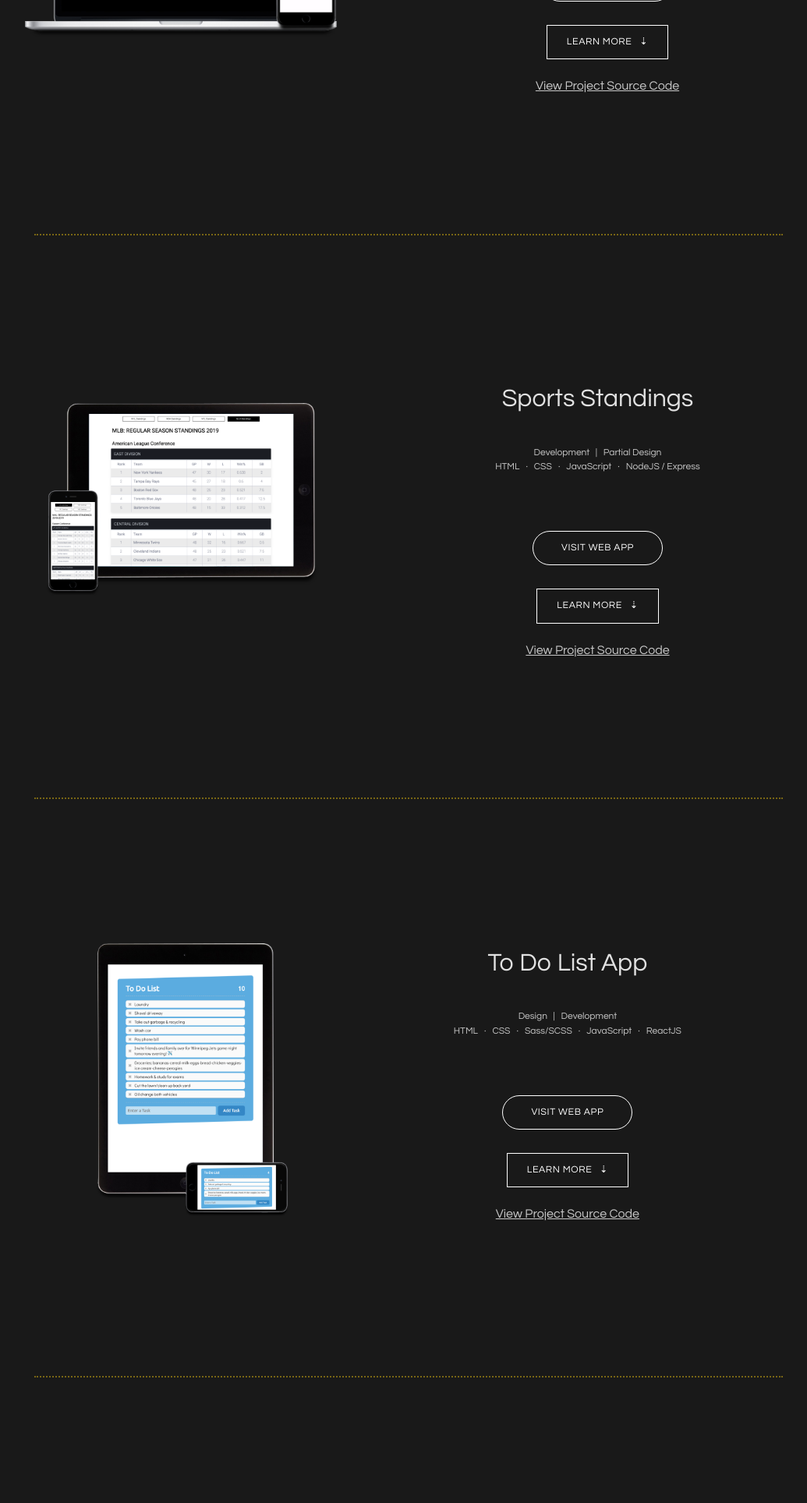
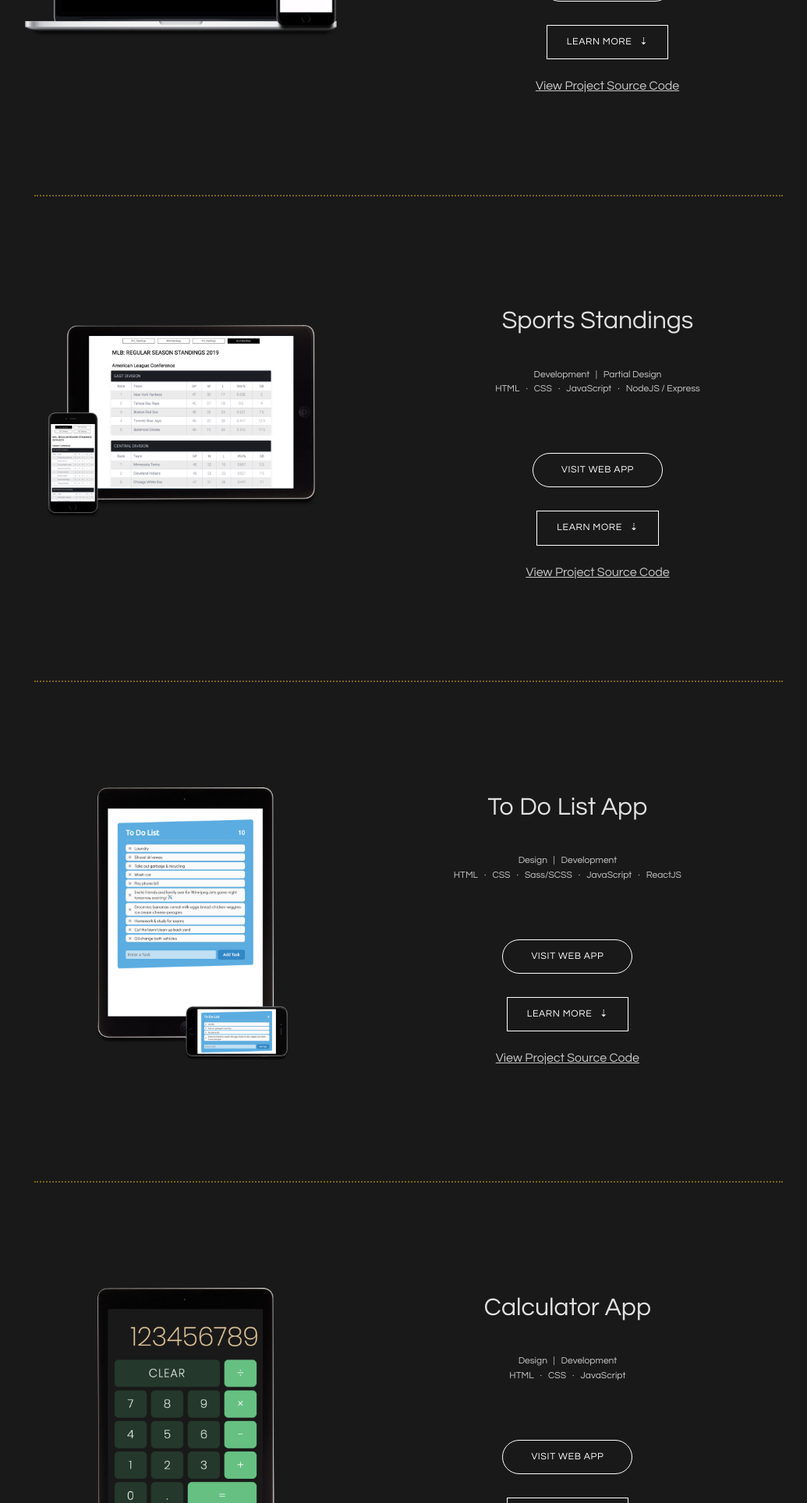
Before and after one commit to mattfried/portfolio, a PHP site: page /projects.php in a window 1280 px wide. Shown: the part 643-2571 px from the top of the page at 78% size, without its empty margins (116-1151 px from the left). Run offline with PHP 8.4, Linux system fonts and the light colour scheme; some web fonts are replaced.

Commit message:
reduced projectContainer padding in style.css

```diff
--- a/css/style.css
+++ b/css/style.css
@@ -333,7 +333,7 @@ i {
 }
 
 .projectContainer {
-  padding: 100px 0;
+  padding: 75px 0;
   margin-bottom: 0;
 }
 
@@ -958,7 +958,7 @@ footer {
   }
 
   .projectContainer {
-    padding: 125px 0;
+    padding: 100px 0;
   }
 
   .projectNavs {
@@ -1035,7 +1035,6 @@ footer {
 
   .projectContainer {
     max-width: 1150px;
-    padding: 150px 0;
     margin: 0 auto 30px;
   }
 
```
